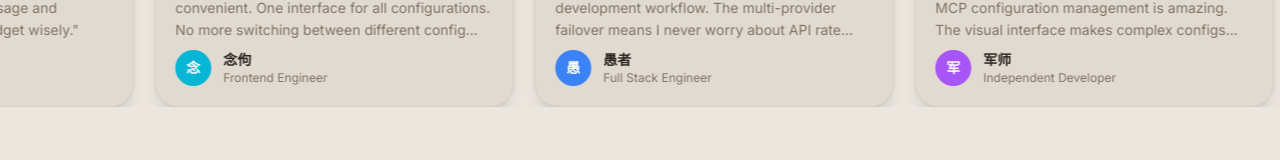
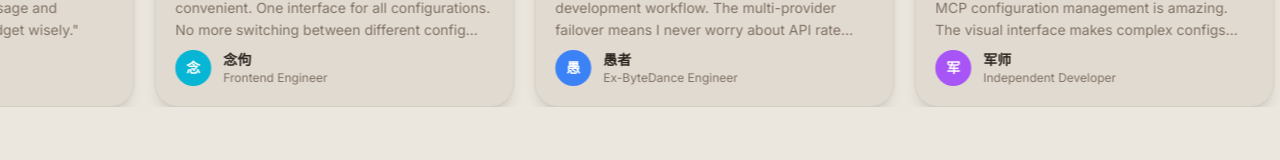
Before and after one commit to yovinchen/cc-switch-website, a React (Vite) app: page / in a window 1280 px wide. Shown: the part 4341-4501 px from the top of the page. Built offline with nearby package versions, Linux system fonts and the light colour scheme; no server answers.

Commit message:
fix(testimonials): update 愚者 role to 前字节跳动开发工程师

```diff
--- a/src/i18n/translations.ts
+++ b/src/i18n/translations.ts
@@ -193,7 +193,7 @@ export const translations = {
         {
           content: 'CC Switch 彻底改变了我的 AI 开发工作流。多 Provider 故障转移功能让我再也不用担心 API 限流问题，成本追踪功能帮我节省了 30% 的开支。',
           author: '愚者',
-          role: '全栈开发工程师',
+          role: '前字节跳动开发工程师',
         },
         {
           content: '作为一个重度使用 Claude Code 的开发者，CC Switch 的 MCP 配置管理功能太好用了。可视化界面让复杂的配置变得简单直观。',
@@ -531,7 +531,7 @@ export const translations = {
         {
           content: "CC Switch completely transformed my AI development workflow. The multi-provider failover means I never worry about API rate limits, and cost tracking saved me 30% on expenses.",
           author: '愚者',
-          role: 'Full Stack Engineer',
+          role: 'Ex-ByteDance Engineer',
         },
         {
           content: "As a heavy Claude Code user, CC Switch's MCP configuration management is amazing. The visual interface makes complex configs simple and intuitive.",
@@ -869,7 +869,7 @@ export const translations = {
         {
           content: 'CC Switch は私の AI 開発ワークフローを完全に変えました。マルチプロバイダーフェイルオーバーで API レート制限の心配がなくなり、コスト追跡で 30% の経費削減ができました。',
           author: '愚者',
-          role: 'フルスタックエンジニア',
+          role: '元バイトダンスエンジニア',
         },
         {
           content: 'Claude Code のヘビーユーザーとして、CC Switch の MCP 設定管理は素晴らしいです。ビジュアルインターフェースで複雑な設定がシンプルで直感的になりました。',
```
